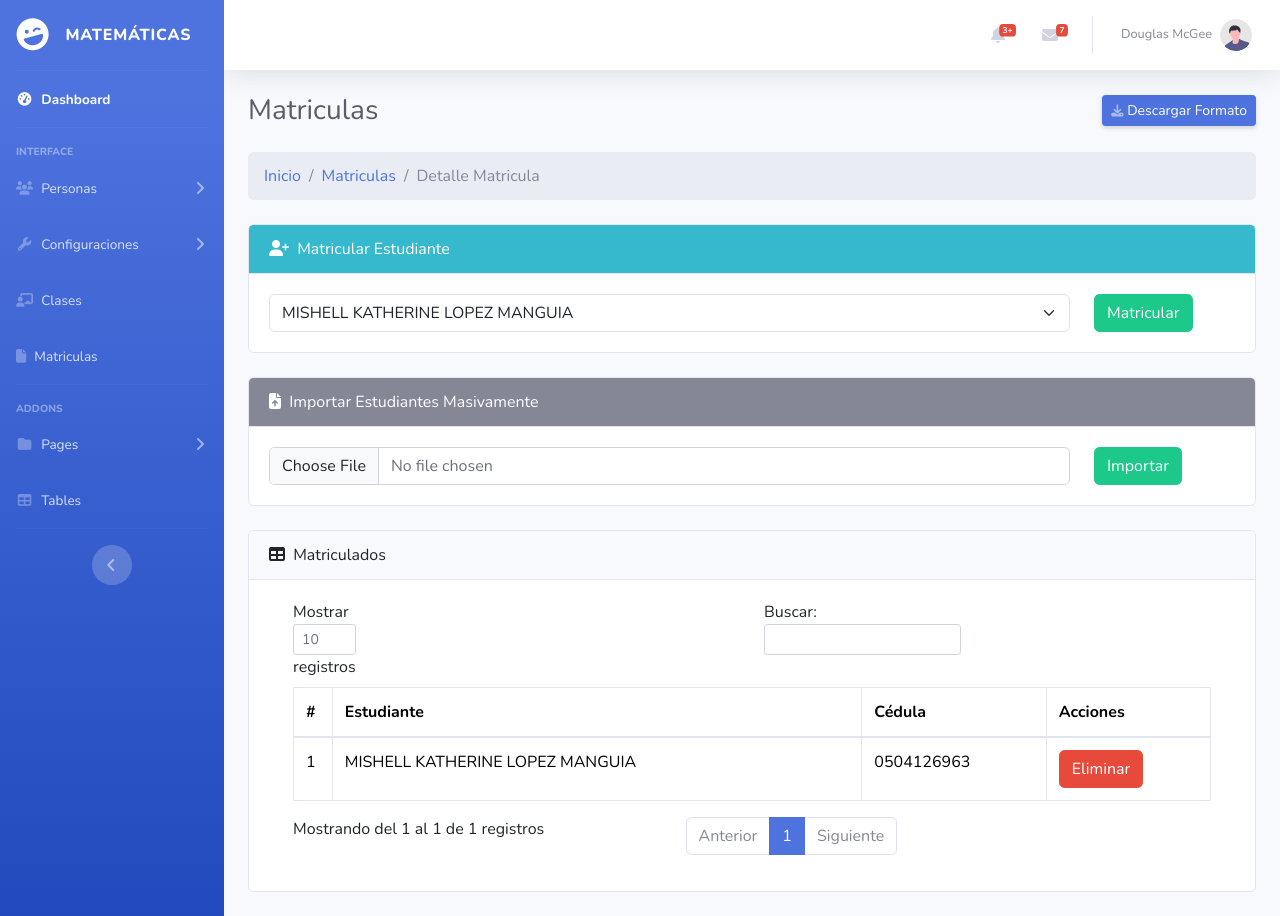
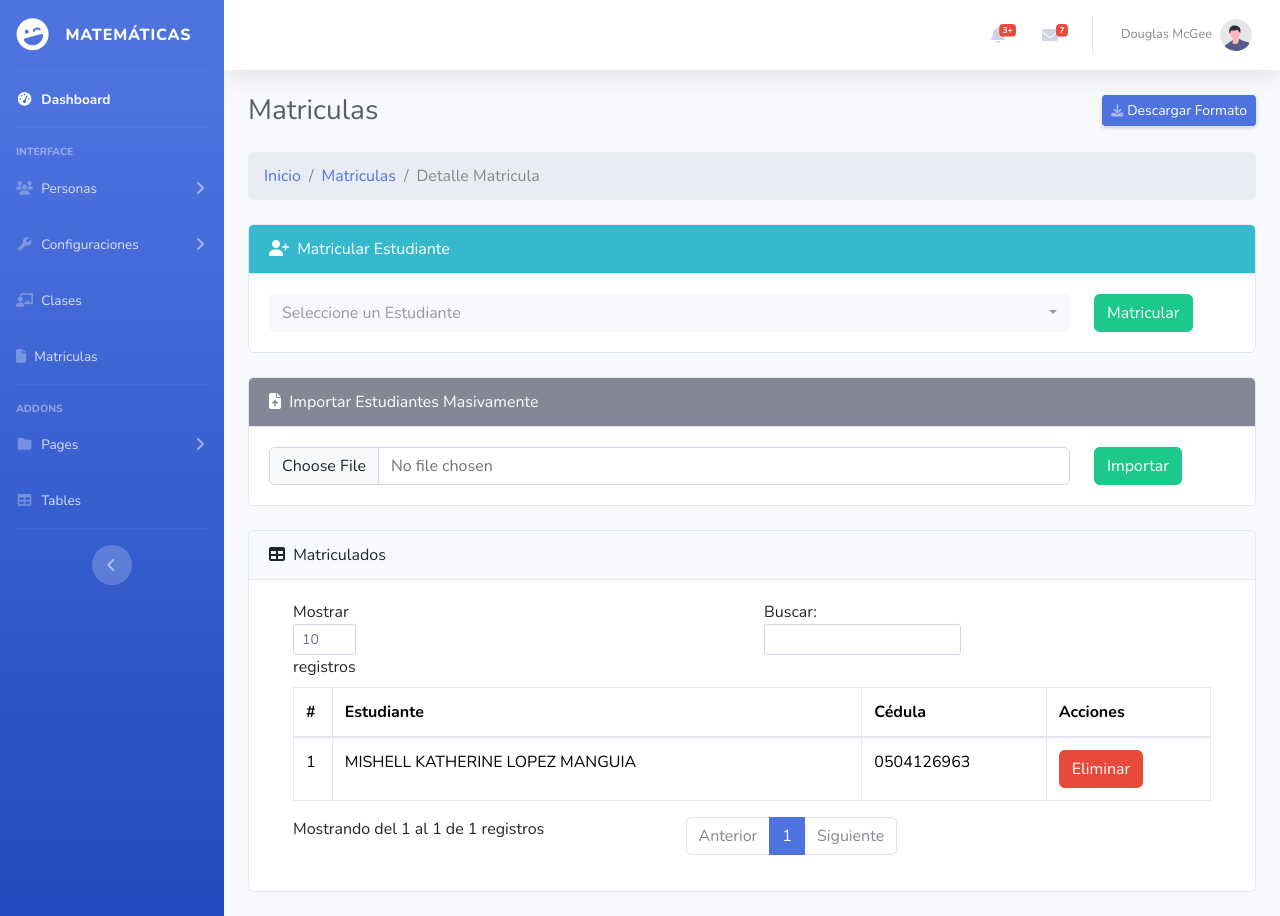
Before and after one commit to Dafaild25/project_matematicas, a Django app: page /matricula/detalle/1 in a window 1280 px wide. Run offline with Django 5.2, Linux system fonts and the light colour scheme; data comes from the database, SQL or seed files in the repository; some libraries are stand-ins or nearby versions.

Commit message:
matricula individual con select-bootrasp

```diff
--- a/Aplicaciones/core/templates/matricula/detalle.html
+++ b/Aplicaciones/core/templates/matricula/detalle.html
@@ -31,7 +31,7 @@
                 <div class="row g-3">
                     <div class="col-md-10">
                         <input type="hidden" value="{{ clase.cla_id }}" name="cla_id" id="cla_id">
-                        <select name="estudiante" id="estudiante" class="form-select" placeholder="Estudiante">
+                        <select name="estudiante" id="estudiante" data-live-search="true" class="form-select form-control selectpicker" title="Seleccione un Estudiante">
                             {% for estudiante in estudiantes %}
                             <option value="{{ estudiante.est_id }}">{{ estudiante.fk_id_persona.fk_id_usuario.first_name }} {{ estudiante.fk_id_persona.per_segundo_nombre }} {{ estudiante.fk_id_persona.fk_id_usuario.last_name }}  {{ estudiante.fk_id_persona.per_segundo_apellido }}</option>
                             {% endfor %}
--- a/Aplicaciones/core/templates/plantillas/MasterAdmin.html
+++ b/Aplicaciones/core/templates/plantillas/MasterAdmin.html
@@ -14,6 +14,8 @@
     <link href="{% static 'vendor/fontawesome-free/css/all.min.css'%}" rel="stylesheet" type="text/css" />
     <link href="https://fonts.googleapis.com/css?family=Nunito:200,200i,300,300i,400,400i,600,600i,700,700i,800,800i,900,900i" rel="stylesheet" />
     <link rel="stylesheet" href="{% static 'css/bootstrap.min.css' %}" />
+    {% comment %} css de bootstrap select  {% endcomment %}
+    <link href="{% static 'vendor/bootstrap-select/css/bootstrap-select.min.css' %}" rel="stylesheet">
 
 
     <!-- Custom styles for this template -->
@@ -370,6 +372,8 @@
     <script src="{% static 'vendor/jquery/jquery.min.js' %}"></script>
     <script src="{% static 'vendor/bootstrap/js/bootstrap.bundle.min.js'%}"></script>
 
+    <script src="{% static 'vendor/bootstrap-select/js/bootstrap-select.min.js' %}"></script>
+
 
     <!-- Core plugin JavaScript -->
     <script src="{% static 'vendor/jquery-easing/jquery.easing.min.js' %}"></script>
```
